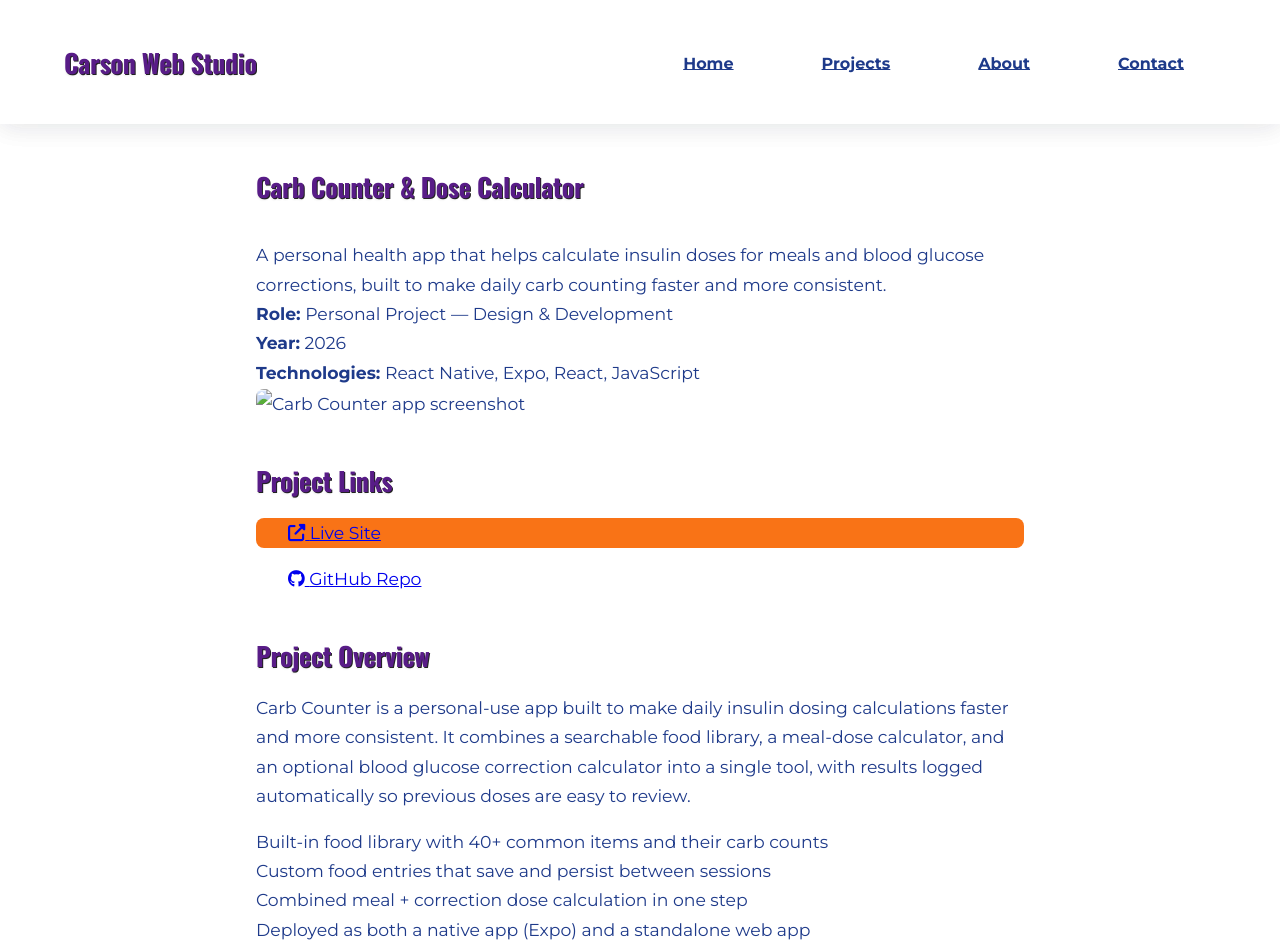
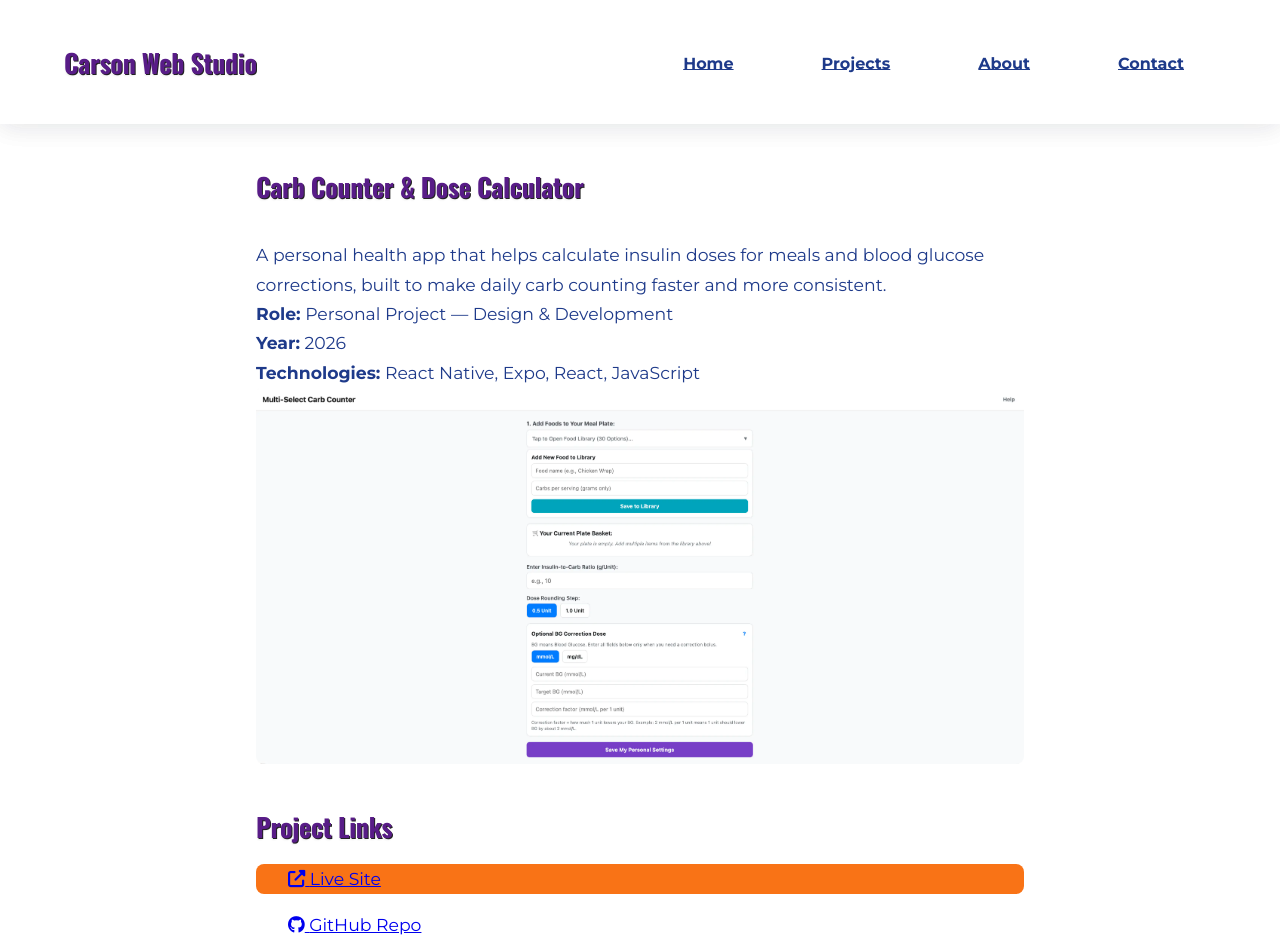
Before and after one commit to TopG85/Carson-Web-Studio, a website: page projects/carbcounter.html in a window 1280 px wide. Shown: the top 947 px of the page. Drawn offline with nearby package versions, Linux system fonts and the light colour scheme.

Commit message:
Add carbcounter screenshot

```diff
--- a/projects/carbcounter.html
+++ b/projects/carbcounter.html
@@ -44,7 +44,7 @@
                 <li><strong>Role:</strong> Personal Project — Design &amp; Development</li>
                 <li><strong>Year:</strong> 2026</li>
                 <li><strong>Technologies:</strong> React Native, Expo, React, JavaScript</li>
-                <img src="../images/carbcounterscreenshot.png" alt="Carb Counter app screenshot" class="inline-block"
+                <img src="../images/carbcounter.webp" alt="Carb Counter app screenshot" class="inline-block"
                     style="max-width:100%;height:auto;border-radius:8px;">
             </ul>
         </section>
```
